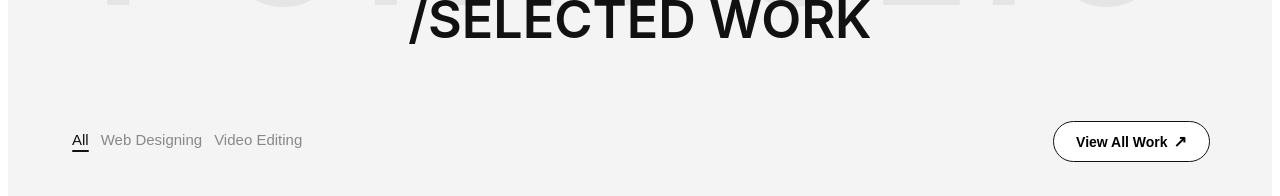
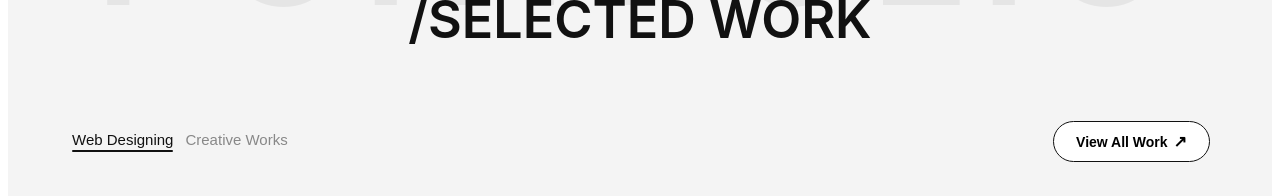
Before and after one commit to jaseellalu1234/ByJazl-Portfolio, a React (Vite) app: page / in a window 1280 px wide. Shown: the part 1000-1196 px from the top of the page. Built offline with nearby package versions, Linux system fonts and the light colour scheme.

Commit message:
Service Section Updated

```diff
--- a/src/components/Services.jsx
+++ b/src/components/Services.jsx
@@ -29,7 +29,7 @@ const services = [
     },
     {
         id: "video",
-        title: "VIDEO EDITING",
+        title: "CREATIVE WORKS",
         description:
             "Cinematic edits, reels, and motion graphics that keep your audience engaged.",
         image: serviceVideoImg,
--- a/src/components/Works.jsx
+++ b/src/components/Works.jsx
@@ -45,7 +45,7 @@ const projects = [
         title: "Reflect Fashion – E-commerce Experience",
         tag: "UI Design",
         image: project2,
-        categories: ["Web Designing", "Video Editing"],
+        categories: ["Web Designing", "Creative Works"],
         links: ["Landing Page", "Demo"],
         description:
             "High-fidelity e-commerce UI for a fashion brand. Features editorial-style product display, smooth transitions, and a full video campaign.",
@@ -54,10 +54,10 @@ const projects = [
     },
 ];
 
-const filters = ["All", "Web Designing", "Video Editing"];
+const filters = ["Web Designing", "Creative Works"];
 
 function Works() {
-    const [active, setActive] = useState("All");
+    const [active, setActive] = useState("Web Designing");
     const [selected, setSelected] = useState(null);
     const [panelVisible, setPanelVisible] = useState(false);
 
@@ -76,10 +76,7 @@ function Works() {
         };
     }, [panelVisible]);
 
-    const filtered =
-        active === "All"
-            ? projects
-            : projects.filter((p) => p.categories.includes(active));
+    const filtered = projects.filter((p) => p.categories.includes(active));
 
     const openPanel = (project) => {
         setSelected(project);
```
